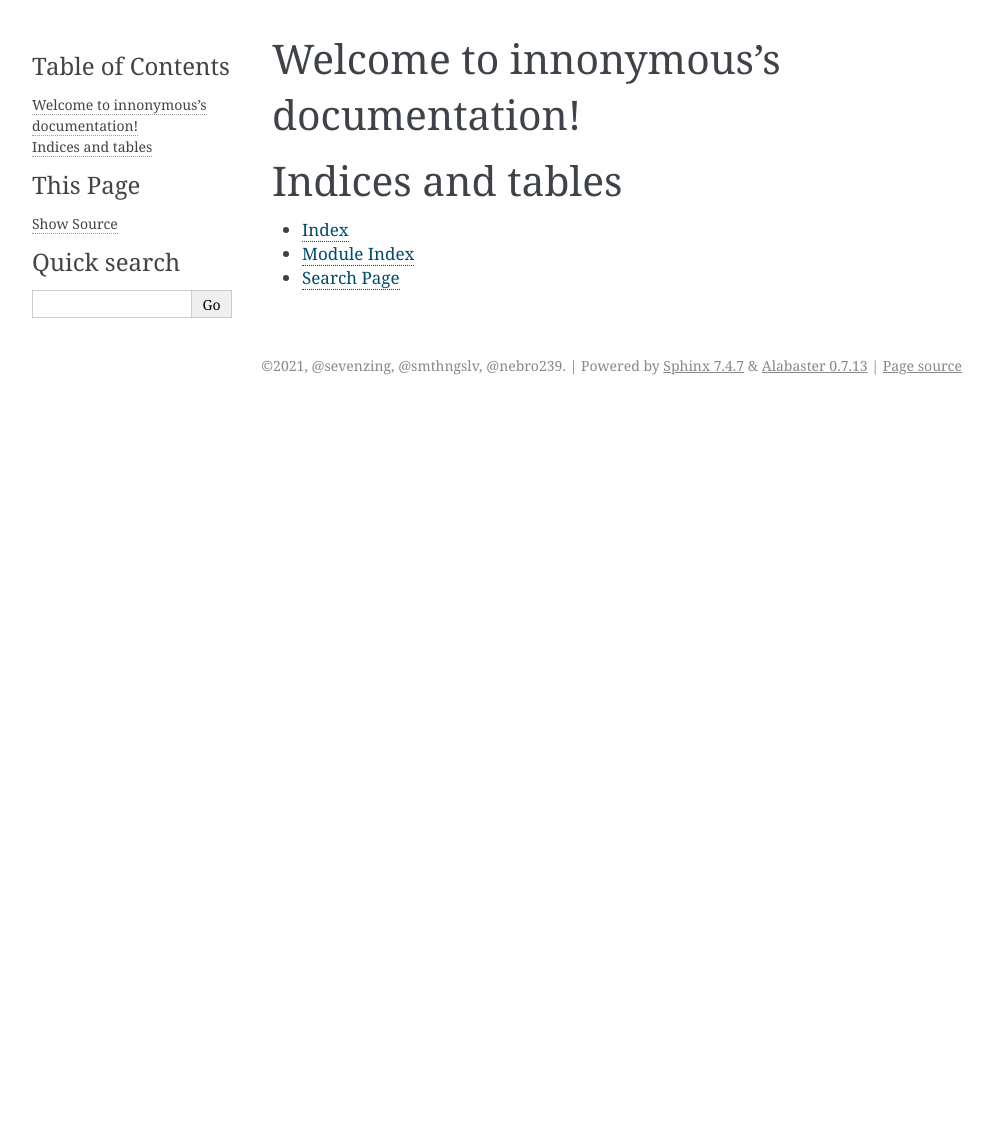
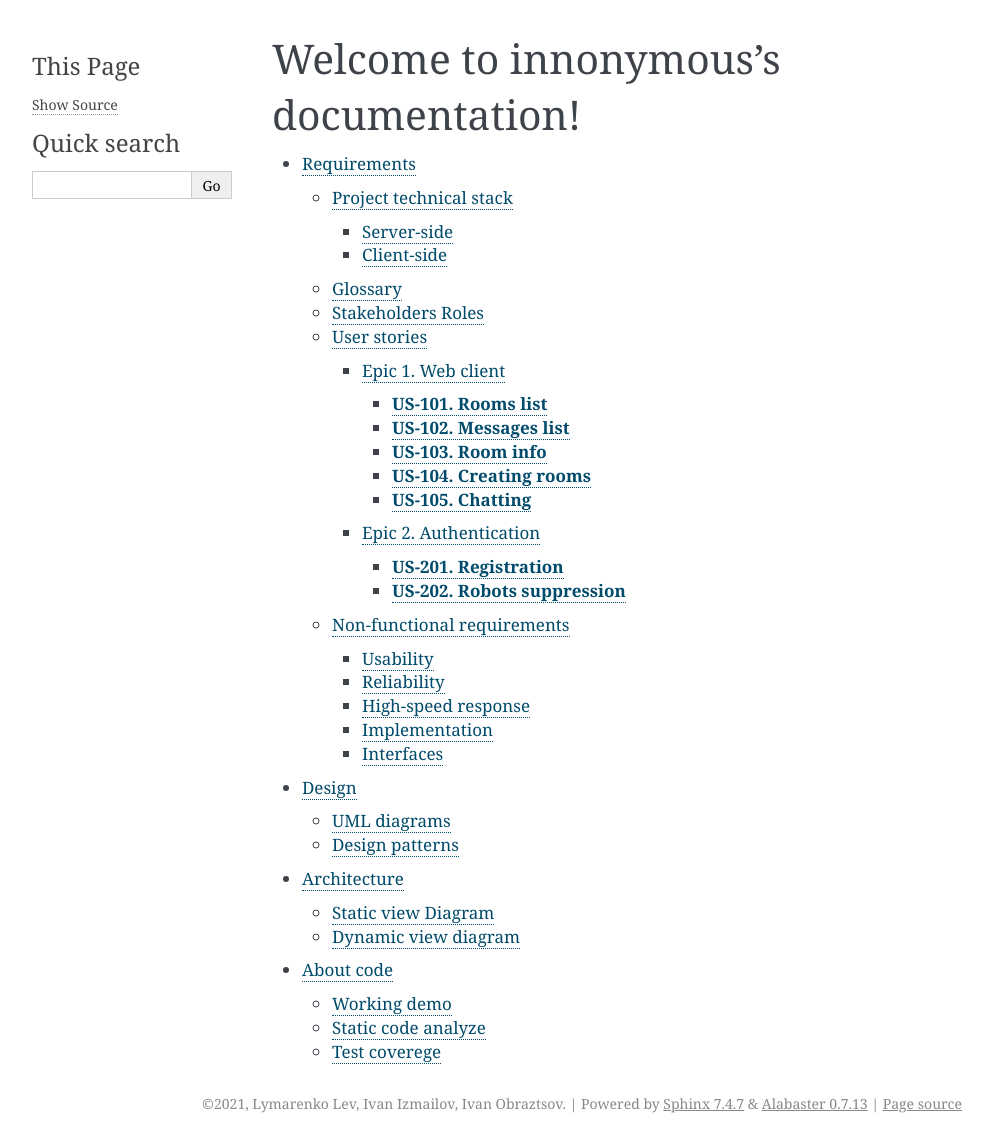
Before and after one commit to innonymous/compose, a Sphinx documentation site: the page built from docs/index.rst, in a window 1280 px wide. Shown: the whole page, without its empty margins (148-1141 px from the left). Built offline with Sphinx 7.4.7, drawn with Linux system fonts in a browser that asks for light colours; before the commit the page ends 900 px from its top, so only the background shows below that.

Commit message:
+ content for docs

```diff
--- a/docs/conf.py
+++ b/docs/conf.py
@@ -17,8 +17,8 @@
 
 # -- Project information -----------------------------------------------------
 
-project = 'innonymous'
-copyright = '2021, @sevenzing, @smthngslv, @nebro239'
+project = 'Innonymous'
+copyright = '2021, Lymarenko Lev, Ivan Izmailov, Ivan Obraztsov'
 author = '@sevenzing, @smthngslv, @nebro239'
 
 
@@ -28,6 +28,7 @@ author = '@sevenzing, @smthngslv, @nebro239'
 # extensions coming with Sphinx (named 'sphinx.ext.*') or your custom
 # ones.
 extensions = [
+    'myst_parser',
 ]
 
 # Add any paths that contain templates here, relative to this directory.
--- a/docs/index.rst
+++ b/docs/index.rst
@@ -1,4 +1,4 @@
-.. innonymous documentation master file, created by
+.. Innonymous documentation master file, created by
    sphinx-quickstart on Fri Oct  8 00:43:24 2021.
    You can adapt this file completely to your liking, but it should at least
    contain the root `toctree` directive.
@@ -7,14 +7,8 @@ Welcome to innonymous's documentation!
 ======================================
 
 .. toctree::
-   :maxdepth: 2
-   :caption: Contents:
 
-
-
-Indices and tables
-==================
-
-* :ref:`genindex`
-* :ref:`modindex`
-* :ref:`search`
+   src/requirements.md
+   src/design.md
+   src/architecture.md
+   src/code.md
--- /dev/null
+++ b/docs/src/architecture.md
@@ -0,0 +1,6 @@
+Architecture
+===
+
+## Static view Diagram
+
+## Dynamic view  diagram
--- /dev/null
+++ b/docs/src/code.md
@@ -0,0 +1,8 @@
+About code
+===
+
+## Working demo
+
+## Static code analyze
+
+## Test coverege
--- /dev/null
+++ b/docs/src/design.md
@@ -0,0 +1,6 @@
+Design
+===
+
+## UML diagrams
+
+## Design patterns
--- /dev/null
+++ b/docs/src/requirements.md
@@ -0,0 +1,90 @@
+Requirements
+===
+
+## Project technical stack
+
+### Server-side
+
++ [python3.9](https://www.python.org/)
++ [Fast-API](https://fastapi.tiangolo.com/)
++ [SQLAlchemy](https://www.sqlalchemy.org/)
++ [Alembic](http://www.alembic.com/)
++ [Postgres](https://www.postgresql.org/)
++ [RabbitMQ](https://www.rabbitmq.com/)
+
+
+### Client-side
++ [ReactJS](https://reactjs.org/)
++ [React-bootstrap](https://react-bootstrap.github.io/)
+
+## Glossary
+
+|Word| Meaning |
+|-|-|
+| room| Basically, a room is a collection of messages, that users have sent to the room|
+|asynchronous|Then events come to services independent from program flow|
+|web framework|An abstract library that gives opportunity to create a web application|
+|CAPTCHA|test used in computing to determine whether or not the user is human|
+
+
+## Stakeholders Roles
+
+|Stakeholder’s Name|Roles|Responsibilities|
+|-|-|-|
+|Ivan Izmailov|Backend, DevOps|API server, CI/CD, design and architecture creator|
+|Lev Lymarenko|Frontend, team management|Web client, updating docs, task distribution|
+|Ivan Obraztsov|Frontend|Web client design and implementation|
+
+## User stories
+
+### Epic 1. Web client
+
+#### **US-101. Rooms list**
+
+As a anonymous user I want to go to main chat page and see full list of rooms and their short descriptions So that I can see brief history of application
+
+#### **US-102. Messages list**
+
+As a anonymous user when I click to avaliable room from rooms list then I see messages of this rooms from other users
+
+#### **US-103. Room info**
+
+As a anonymous user I want to see the username of the person who created the room and the creation date So that I can distinguish rooms with the same names
+
+#### **US-104. Creating rooms**
+
+As a {ref}`registered <us-201>` user I want to create new room with given name So that I can create a topic that interests me
+
+#### **US-105. Chatting**
+
+As a {ref}`registered <us-201>` user I want to send a text message to avaliable room So that I can chat with other people
+
+### Epic 2. Authentication
+
+(us-201)=
+#### **US-201. Registration**
+
+As a anonymous user I want to register my username in system So that I can become a `registered` user and be able to create rooms and chat with other people.
+
+#### **US-202. Robots suppression**
+
+As a registered user I don't want to see spam from robots in chats and I would like to see a way to stop robots from registering in the system So that I will be less likely to communicate with robots.
+
+## Non-functional requirements
+
+### Usability
+User interface standards used. Provided documentation.
+
+### Reliability
+Safety and security requirements. Exception handling. Mean time between failures.
+
+### High-speed response
+Returning a appropriate response is 99.99% of the time.
+Using asynchronous fast framework.
+
+### Implementation
+
+System must support all popular platforms
+
+### Interfaces
+There is clear interfaces to existing systems.
```
Also changed, not shown: 1 other file.
